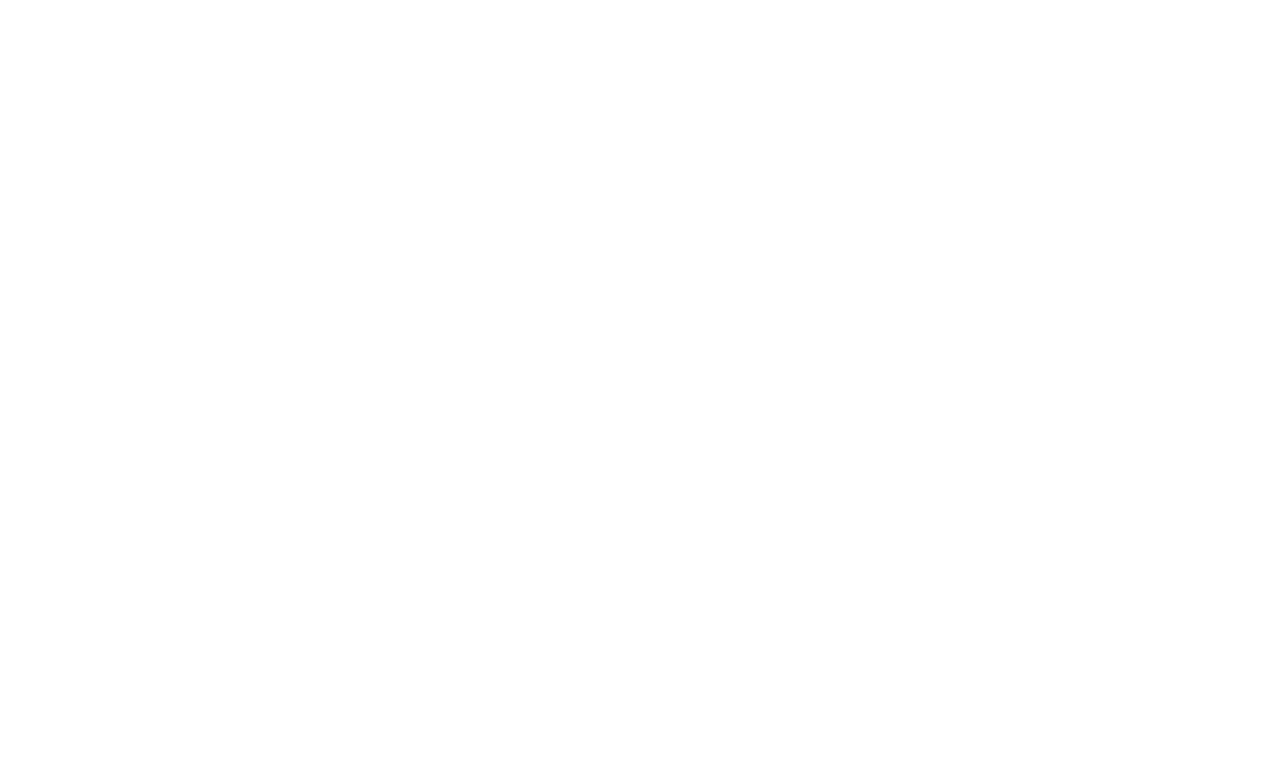
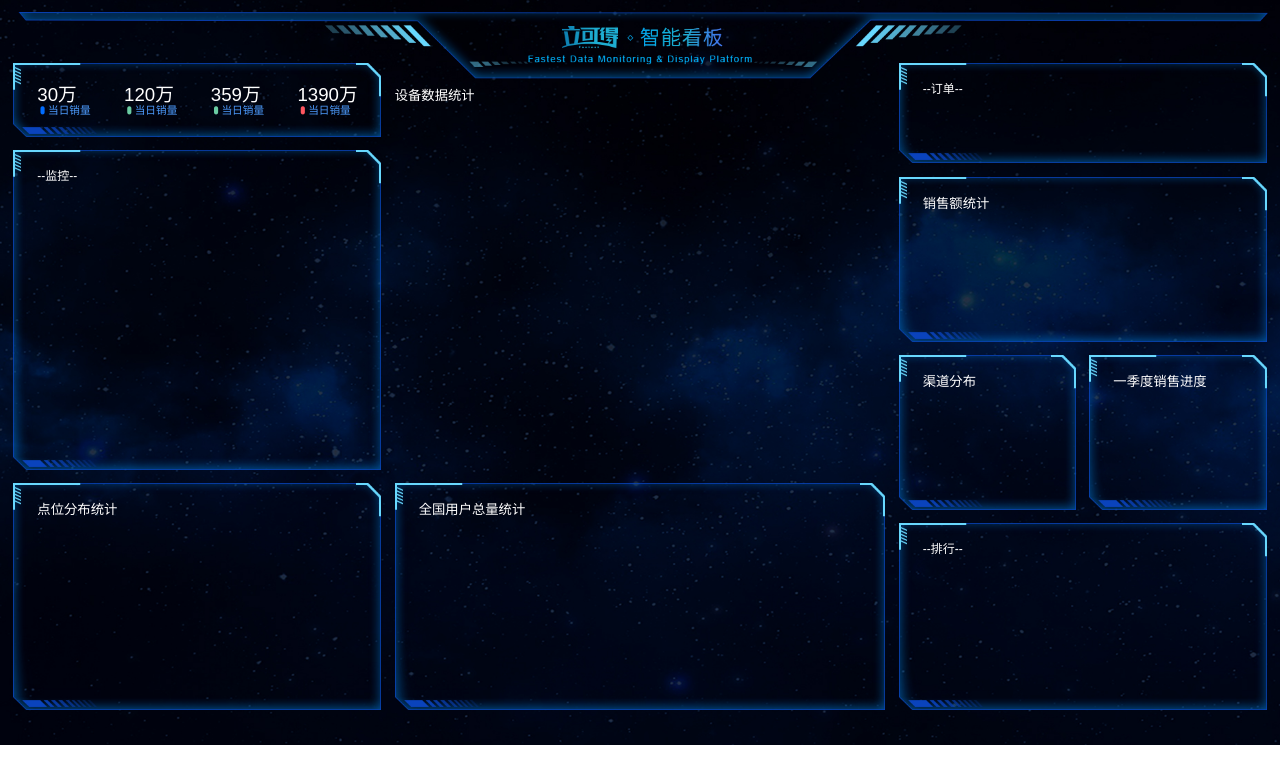
Before and after one commit to Fatecontrol/echarts-project, a plain HTML site: page index.html in a window 1280 px wide. Drawn offline with Linux system fonts and the light colour scheme; files whose address does not match are found by name.

Commit message:
实现基础布局与概览

```diff
--- a/css/common.css
+++ b/css/common.css
@@ -0,0 +1,105 @@
+/*清除元素默认的内外边距  */
+* {
+    margin: 0;
+    padding: 0;
+    box-sizing: border-box;
+}
+
+/*让所有斜体 不倾斜*/
+em,
+i {
+    font-style: normal;
+}
+
+/*去掉列表前面的小点*/
+li {
+    list-style: none;
+}
+
+/*图片没有边框   去掉图片底侧的空白缝隙*/
+img {
+    border: 0;
+    /*ie6*/
+    vertical-align: middle;
+}
+
+/*让button 按钮 变成小手*/
+button {
+    cursor: pointer;
+}
+
+/*取消链接的下划线*/
+a {
+    color: #666;
+    text-decoration: none;
+}
+
+a:hover {
+    color: #e33333;
+}
+
+h4 {
+    font-weight: 400;
+}
+
+@media screen and (max-width:1024px) {
+    html {
+        font-size: 42.66px !important;
+    }
+}
+
+@media screen and (min-width:1920px) {
+    html {
+        font-size: 80px !important;
+    }
+}
+
+body {
+    font-family: Arial, Helvetica, sans-serif;
+    background: url("../image/bg.jpg") no-repeat 0 0 / cover;
+}
+
+.viewport {
+    min-width: 1024px;
+    max-width: 1920px;
+    min-height: 707px;
+    margin: 0 auto;
+    color: #fff;
+    display: flex;
+    padding: 1.1875rem .25rem 0;
+    background: url("../image/logo.png") no-repeat 0 0 / contain;
+}
+
+.viewport .column {
+    flex: 3;
+}
+
+.viewport .column:nth-child(2) {
+    flex: 4;
+    margin: .4rem .25rem;
+}
+
+.panel {
+    position: relative;
+    border: .1875rem solid transparent;
+    border-image-source: url("../image/border.png");
+    border-image-slice: 51 38 20 132;
+    border-image-repeat: stretch;
+    border-width: .6375rem .475rem .25rem 1.65rem;
+    margin-bottom: .25rem;
+}
+
+.inner {
+    position: absolute;
+    left: -1.65rem;
+    top: -0.6375rem;
+    right: -0.475rem;
+    bottom: -0.25rem;
+    padding: .3rem .45rem;
+}
+
+h3 {
+    color: #fff;
+    font-weight: 400;
+    font-size: 0.25rem;
+}
--- a/css/index.css
+++ b/css/index.css
@@ -0,0 +1,74 @@
+/* 概览 */
+.overview {
+    height: 1.375rem;
+}
+
+.overview ul {
+    display: flex;
+    justify-content: space-between;
+}
+
+.overview h4 {
+    font-size: .35rem;
+    color: #fff;
+}
+
+.overview span {
+    font-size: .2rem;
+    color: #4c9bfd;
+    position: relative;
+    top: -0.075rem;
+}
+
+/* 监控 */
+.monitor {
+    height: 6rem;
+}
+
+/* 点位 */
+.point {
+    height: 4.25rem;
+}
+
+/* 地图 */
+.map {
+    height: 7.225rem;
+    margin-bottom: .25rem;
+}
+
+
+/* 用户 */
+.users {
+    height: 4.25rem;
+}
+
+/* 订单 */
+.order {
+    height: 1.875rem;
+}
+
+/* 销售 */
+.sales {
+    height: 3.1rem;
+}
+
+/* 渠道与销售进度 */
+.wrap {
+    display: flex;
+}
+
+.channel {
+    flex: 1;
+    height: 2.9rem;
+    margin-right: .25rem;
+}
+
+.quarter {
+    flex: 1;
+    height: 2.9rem;
+}
+
+/* 排行 */
+.top {
+    height: 3.5rem;
+}
--- a/index.html
+++ b/index.html
@@ -1,5 +1,6 @@
 <!DOCTYPE html>
 <html lang="en">
+
 <head>
     <meta charset="UTF-8">
     <meta name="viewport" content="width=device-width, initial-scale=1.0">
@@ -12,7 +13,105 @@
     <script src="js/jquery.min.js"></script>
     <script src="js/index.js"></script>
 </head>
+
 <body>
+    <div class="viewport">
+        <!-- 第一列 -->
+        <div class="column">
+            <!-- 概览 -->
+            <div class="overview panel">
+                <div class="inner">
+                    <ul>
+                        <li>
+                            <h4>30万</h4>
+                            <span>
+                                <i class="iconfont icon-dot" style="color: #006cff;"></i>当日销量
+                            </span>
+                        </li>
+                        <li>
+                            <h4>120万</h4>
+                            <span>
+                                <i class="iconfont icon-dot" style="color: #6acca3;"></i>当日销量
+                            </span>
+                        </li>
+                        <li>
+                            <h4>359万</h4>
+                            <span>
+                                <i class="iconfont icon-dot" style="color: #6acca3;"></i>当日销量
+                            </span>
+                        </li>
+                        <li>
+                            <h4>1390万</h4>
+                            <span>
+                                <i class="iconfont icon-dot" style="color: #ff5660;"></i>当日销量
+                            </span>
+                        </li>
+                    </ul>
+                </div>
+            </div>
+            <!-- 监控 -->
+            <div class="monitor panel">
+                <div class="inner">
+                    --监控--
+                </div>
+            </div>
+            <!-- 点位 -->
+            <div class="point panel">
+                <div class="inner">
+                    <h3>点位分布统计</h3>
+                </div>
+            </div>
+        </div>
+        <!-- 第二列 -->
+        <div class="column">
+            <!-- 地图 -->
+            <div class="map">
+                <h3>设备数据统计</h3>
+            </div>
+            <!-- 用户 -->
+            <div class="users panel">
+                <div class="inner">
+                    <h3>全国用户总量统计</h3>
+                </div>
+            </div>
+        </div>
+        <!-- 第三列 -->
+        <div class="column">
+            <!--订单-->
+            <div class="order panel">
+                <div class="inner">
+                    --订单--
+                </div>
+            </div>
+            <!-- 销售 -->
+            <div class="sales panel">
+                <div class="inner">
+                    <h3>销售额统计</h3>
+                </div>
+            </div>
+            <!-- 渠道与销售进度 -->
+            <div class="wrap">
+                <!-- 渠道 -->
+                <div class="channel panel">
+                    <div class="inner">
+                        <h3>渠道分布</h3>
+                    </div>
+                </div>
+                <!-- 销售进度 -->
+                <div class="quarter panel">
+                    <div class="inner">
+                        <h3>一季度销售进度</h3>
+                    </div>
+                </div>
+            </div>
+            <!--排行-->
+            <div class="top panel">
+                <div class="inner">
+                    --排行--
+                </div>
+            </div>
+        </div>
+    </div>
+</body>
 
-</body>
 </html>
```
